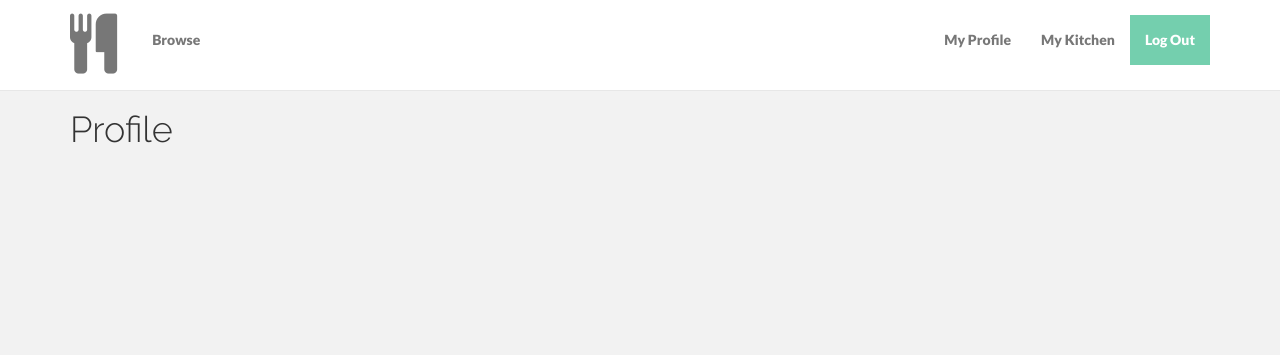
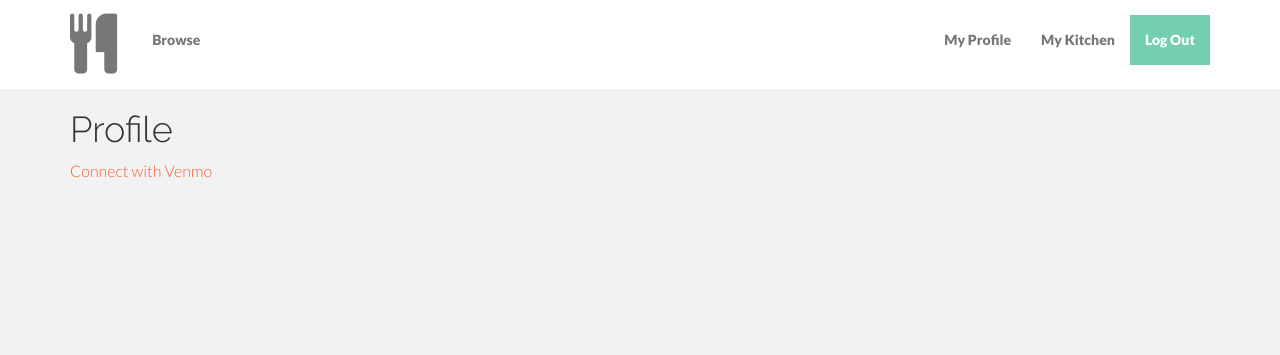
Before and after one commit to danielmichaelni/operation-almond, a Django app: page /profile/ in a window 1280 px wide. Shown: the top 355 px of the page. Run offline with Django 3.2, Linux system fonts and the light colour scheme; the visitor is signed in with stand-in values (Sample User, id 1); data comes from the database, SQL or seed files in the repository; data that the repository does not hold is empty; some libraries are stand-ins or nearby versions.

Commit message:
work on venmo auth

```diff
--- a/foodmarket/models.py
+++ b/foodmarket/models.py
@@ -1,11 +1,17 @@
 from django.db import models
 from django.contrib.auth.models import User
+import requests
 
 class UserProfile(models.Model):
     user = models.OneToOneField(User, related_name='profile')
-    venmo_authorization_code = models.CharField(max_length=200)
+    venmo_id = models.CharField(max_length=200)
+    venmo_access_token = models.CharField(max_length=200)
+    venmo_refresh_token = models.CharField(max_length=200)
 
-
+    def venmo_authorized(self):
+        if self.venmo_access_token:
+            return True
+        return False
 
 User.profile = property(lambda u: UserProfile.objects.get_or_create(user=u)[0])
 
@@ -34,16 +40,6 @@ class Dish(models.Model):
     availability_date = models.DateTimeField(null=True)
     num_available = models.IntegerField(null=True)
 
-"""
-class PreOrderDish(Dish): # for later
-    deadline_to_order = models.DateTimeField()
-    availability_date = models.DateTimeField()
-    num_available = models.IntegerField()
-
-class NowOrderDish(Dish):
-    num_for_sale = models.IntegerField(verbose_name='Number for sale')
-"""
-
 class Review(models.Model):
     dish = models.ForeignKey(Dish)
     user = models.ForeignKey(User)
--- a/foodmarket/templates/foodmarket/profile.html
+++ b/foodmarket/templates/foodmarket/profile.html
@@ -4,7 +4,11 @@
 
 <div class="container">
     <h1>Profile</h1>
-
+    {% if request.user.profile.venmo_authorized %}
+        <p>You are connected with Venmo</p>
+    {% else %}
+        <a href="{{ venmo_authorization_url }}">Connect with Venmo</a>
+    {% endif %}
 </div>
 
 {% endblock %}
--- a/foodmarket/urls.py
+++ b/foodmarket/urls.py
@@ -10,4 +10,5 @@ urlpatterns = patterns('',
     url(r'^profile/$', views.profile, name='profile'),
     url(r'^kitchen/$', views.kitchen, name='kitchen'),
     url(r'^kitchen/add/$', views.add_inventory, name='add_inventory'),
+    url(r'^venmo/$', views.venmo_authorization, name='venmo_authorization'),
 )
--- a/foodmarket/views.py
+++ b/foodmarket/views.py
@@ -1,7 +1,9 @@
 from django.shortcuts import render, redirect, get_object_or_404
 from django.contrib.auth.decorators import login_required
+from django.conf import settings
 from foodmarket.models import UserProfile, Vendor, Dish, Review
 from foodmarket import forms
+import requests
 
 def index(request):
     return render(request, 'foodmarket/index.html')
@@ -26,7 +28,27 @@ def review_detail(request): # todo
 
 @login_required
 def profile(request):
-    return render(request, 'foodmarket/profile.html')
+    payload = {
+        'client_id': settings.VENMO_ID,
+        'scope': 'make_payments',
+        'response_type': 'code'}
+    r = requests.get('https://api.venmo.com/v1/oauth/authorize', params=payload)
+    return render(request, 'foodmarket/profile.html', {'venmo_authorization_url': r.url})
+
+@login_required
+def venmo_authorization(request):
+    venmo_authorization_code = request.GET.get('code')
+    data = {
+        'client_id': settings.VENMO_ID,
+        'client_secret': settings.VENMO_SECRET,
+        'code': venmo_authorization_code}
+    url = 'https://api.venmo.com/v1/oauth/access_token'
+    response = requests.post(url, data)
+    response_dict = response.json()
+    request.user.profile.venmo_id = response_dict['user']['id']
+    request.user.profile.venmo_access_token = response_dict['access_token']
+    request.user.profile.venmo_refresh_token = ['refresh_token']
+    return redirect('/profile')
 
 @login_required
 def kitchen(request):
--- a/operationalmond/settings.py
+++ b/operationalmond/settings.py
@@ -17,7 +17,7 @@ BASE_DIR = os.path.dirname(os.path.dirname(__file__))
 # See https://docs.djangoproject.com/en/1.7/howto/deployment/checklist/
 
 # SECURITY WARNING: keep the secret key used in production secret!
-SECRET_KEY = 'c(kkh-&ug%ithmgkast*ml4g58std-xed1we!_=0@3hu91#r@n'
+SECRET_KEY = os.environ['VENMO_SECRET']
 
 # SECURITY WARNING: don't run with debug turned on in production!
 DEBUG = True
```
Also changed, not shown: foodmarket/migrations/0016_auto_20140921_0306.py (added).
